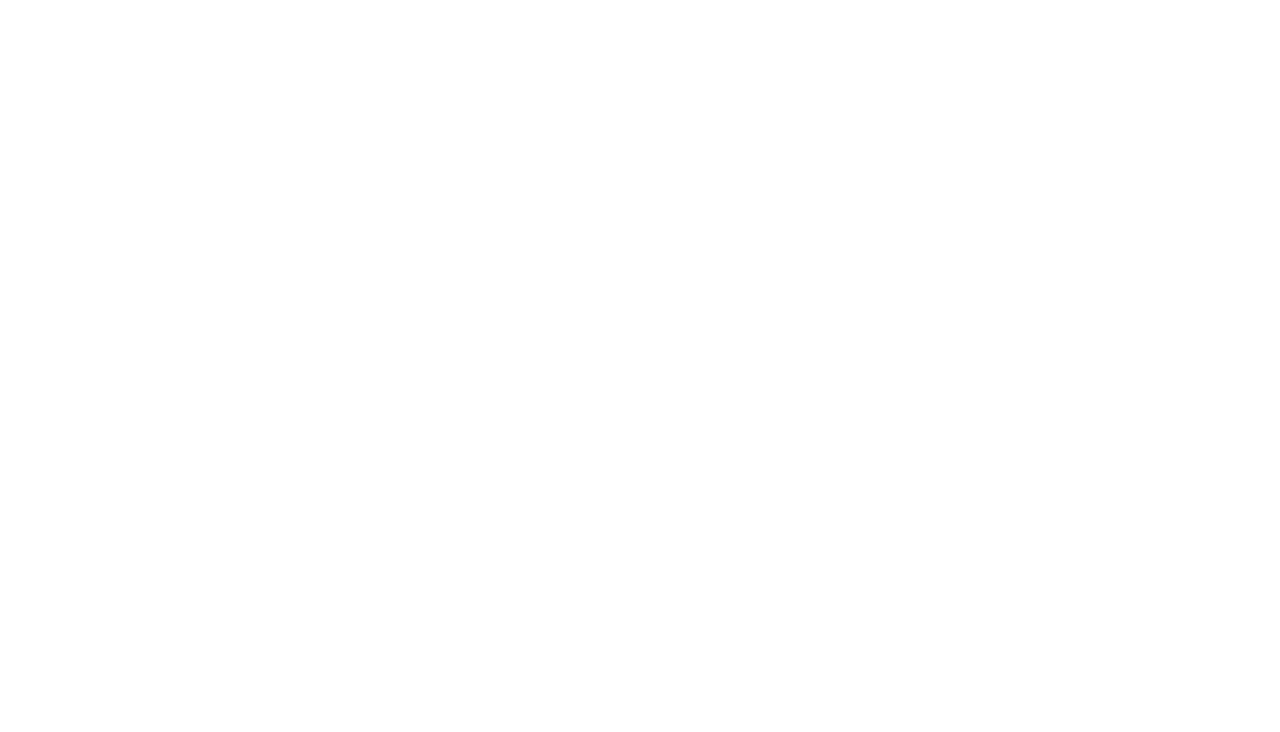
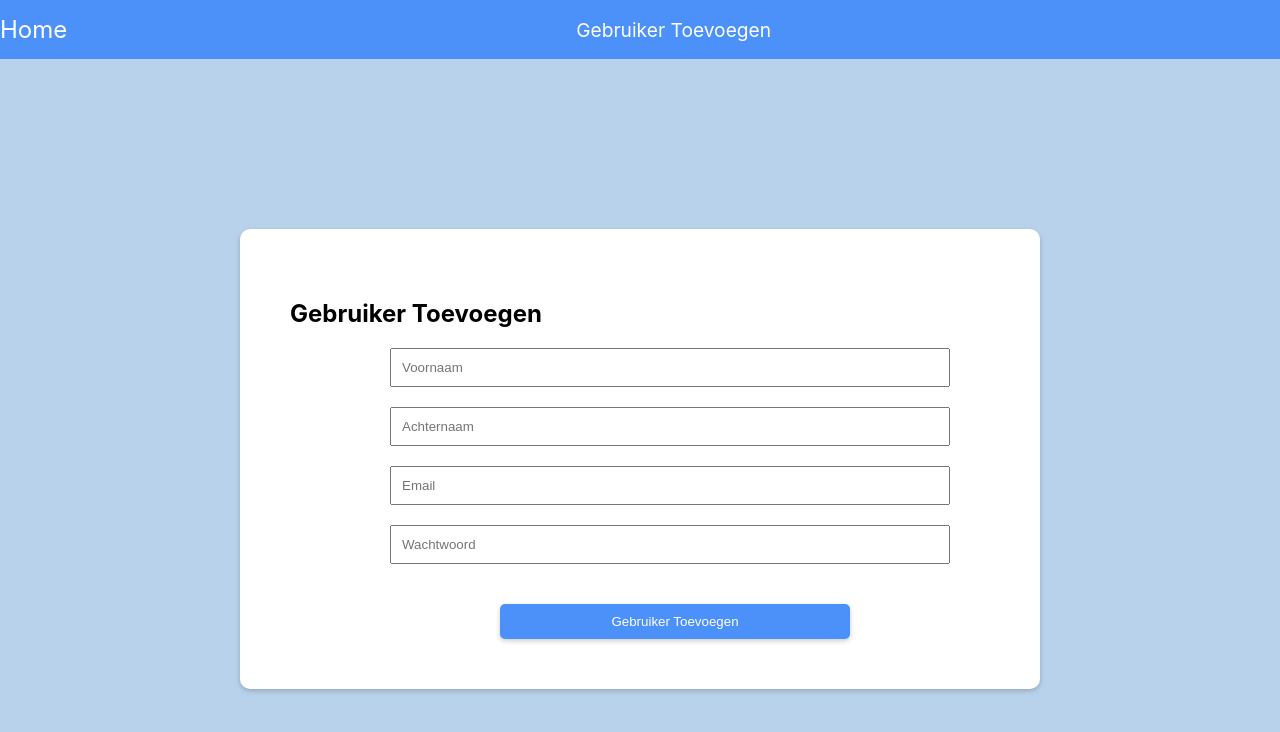
Before and after one commit to hesitantronin/TTDL-web-app, a React (Create React App) app in the folder ttdl-frontend/: page /UserAdd in a window 1280 px wide. Before the commit this address had no page. Shown: the top 732 px of the page. Built offline with nearby package versions, Linux system fonts and the light colour scheme.

Commit message:
adduserscreen
added een adduserscreen and change the terminology of the user to client to seperate the two concepts

```diff
--- a/ttdl-frontend/src/App.tsx
+++ b/ttdl-frontend/src/App.tsx
@@ -8,6 +8,7 @@ import HomePage from './Views/HomePage';
 import Login from './Views/login';
 import ForgotPassword from './Views/ForgotPassword';
 import SetupPage from './Views/setupPage';
+import UserAddScreen from './Views/userAddScreen';
 //import your screens here first tee hee
 
 function App() {
@@ -22,6 +23,7 @@ function App() {
           <Route path="/Login" element={<Login />} />
           <Route path="/ForgotPassword" element={<ForgotPassword />} />
           <Route path="/SetupPage" element={<SetupPage />} />
+          <Route path="/UserAdd" element={<UserAddScreen />} />
         </Routes>
     </Router>
   );
--- a/ttdl-frontend/src/Views/HomePage.tsx
+++ b/ttdl-frontend/src/Views/HomePage.tsx
@@ -18,7 +18,7 @@ function Home(){
                         <button
                             className={generalStyle.verticalButton}
                         >
-                        Gebruikersinformatie
+                        cliënteninformatie
                         </button>
                     </Link>
                     <Link to='/SetupPage'>
@@ -26,6 +26,13 @@ function Home(){
                             className={generalStyle.verticalButton}
                         >
                         Rolstoel Instellen
+                        </button>
+                    </Link>
+                    <Link to='/UserAdd'>
+                        <button
+                            className={generalStyle.verticalButton}
+                        >
+                        Gebruiker Toevoegen
                         </button>
                     </Link>
                     <Link to='/Login'>
--- a/ttdl-frontend/src/Views/navbar.tsx
+++ b/ttdl-frontend/src/Views/navbar.tsx
@@ -11,7 +11,7 @@ const Navbar = () => {
     //so when your page is done add the pathname here so it displays the right name in the middle of the nav bar
     let pageName = '';
     if (pathname === '/UserOverview' || pathname === '/userOverview') {
-        pageName = 'gebruikers overzicht';
+        pageName = 'cliënt overzicht';
     } else if (pathname === '/UserDataOverview' || pathname === '/userDataOverview') {
         pageName = 'gebruiker gegevens overzicht';
     } else if (pathname === '/Home' || pathname === '/home') {
@@ -22,6 +22,8 @@ const Navbar = () => {
         pageName = 'Wachtwoord Vergeten';
     } else if (pathname === '/SetupPage' || pathname === '/setupPage') {
         pageName = 'Rolstoel Instellen';
+    } else if (pathname === '/UserAdd' || pathname === '/userAdd') {
+        pageName = 'Gebruiker Toevoegen';
     }
 
     if (pathname === '/Login' || pathname === '/login') {
--- /dev/null
+++ b/ttdl-frontend/src/Views/userAddScreen.tsx
@@ -0,0 +1,81 @@
+import React from 'react';
+import generalStyle from './stylesheets/generalStyle.module.css';
+import { Link } from 'react-router-dom';
+import Navbar from './navbar';
+
+function AddUserScreen() {
+    const addUser = () => {
+        // Add user logic
+    };
+
+    return (
+        <div>
+            <Navbar />
+            <div className={generalStyle.container}>
+                <div className={generalStyle.box}>
+                    <h2>Gebruiker Toevoegen</h2>
+                    <input
+                        type='text'
+                        placeholder='Voornaam'
+                        name='FirstName'
+                        style={{
+                            marginBottom: '20px',
+                            marginLeft: '100px',
+                            marginRight: '100px',
+                            padding: '10px',
+                            width: '80%',
+                            boxSizing: 'border-box',
+                        }}
+                    />
+                    <input
+                        type='text'
+                        placeholder='Achternaam'
+                        name='LastName'
+                        style={{
+                            marginBottom: '20px',
+                            marginLeft: '100px',
+                            marginRight: '100px',
+                            padding: '10px',
+                            width: '80%',
+                            boxSizing: 'border-box',
+                        }}
+                    />
+                    <input
+                        type='email'
+                        placeholder='Email'
+                        name='Email'
+                        style={{
+                            marginBottom: '20px',
+                            marginLeft: '100px',
+                            marginRight: '100px',
+                            padding: '10px',
+                            width: '80%',
+                            boxSizing: 'border-box',
+                        }}
+                    />
+                    <input
+                        type='password'
+                        placeholder='Wachtwoord'
+                        name='Password'
+                        style={{
+                            marginBottom: '20px',
+                            marginLeft: '100px',
+                            marginRight: '100px',
+                            padding: '10px',
+                            width: '80%',
+                            boxSizing: 'border-box',
+                        }}
+                    />
+                    <button
+                        onClick={addUser}
+                        className={generalStyle.verticalButton}
+                    >
+                        Gebruiker Toevoegen
+                    </button>
+                </div>
+            </div>
+        </div>
+    );
+}
+
+export default AddUserScreen;
--- a/ttdl-frontend/src/Views/userOverview.tsx
+++ b/ttdl-frontend/src/Views/userOverview.tsx
@@ -48,7 +48,7 @@ function UserOverview() {
                 <div className={generalStyle.box}>
                     {showAddUserForm && (
                         <form onSubmit={(e) => { e.preventDefault(); handleConfirm(); }} className={generalStyle.form}>
-                            <h2 className={generalStyle.heading}>Voeg gebruiker toe</h2>
+                            <h2 className={generalStyle.heading}>Voeg cliënt toe</h2>
                             <input
                                 type="text"
                                 placeholder="Name"
@@ -89,7 +89,7 @@ function UserOverview() {
                                     type="submit"
                                     className={generalStyle.button}
                                 >
-                                    Confirm
+                                    Bevestig
                                 </button>
                                 <button
                                     type="button"
@@ -113,7 +113,7 @@ function UserOverview() {
                             }}
                             className={generalStyle.button}
                         >
-                            Voeg gebruiker toe
+                            Voeg cliënt toe
                         </button>
                     )}
                     {showUserList && (
--- a/ttdl-frontend/src/communication/userOverviewController.tsx
+++ b/ttdl-frontend/src/communication/userOverviewController.tsx
@@ -9,11 +9,11 @@ interface User {
 
 export function useUserOverviewController() {
     let [users, setUsers] = useState<User[]>([
-        { id: "1", name: "Gebruiker", lastName: "1" },
-        { id: "2", name: "Gebruiker", lastName: "2" },
-        { id: "3", name: "Gebruiker", lastName: "3" },
-        { id: "4", name: "Gebruiker", lastName: "4" },
-        { id: "5", name: "Gebruiker", lastName: "5" },
+        { id: "1", name: "cliënt", lastName: "1" },
+        { id: "2", name: "cliënt", lastName: "2" },
+        { id: "3", name: "cliënt", lastName: "3" },
+        { id: "4", name: "cliënt", lastName: "4" },
+        { id: "5", name: "cliënt", lastName: "5" },
     ]);
 
     const [name, setName] = useState('');
```
Also changed, not shown: ttdl-frontend/src/communication/userAddController.tsx (added, +10 -0 lines), 1 other file (tests, documents, lock files or other folders).
